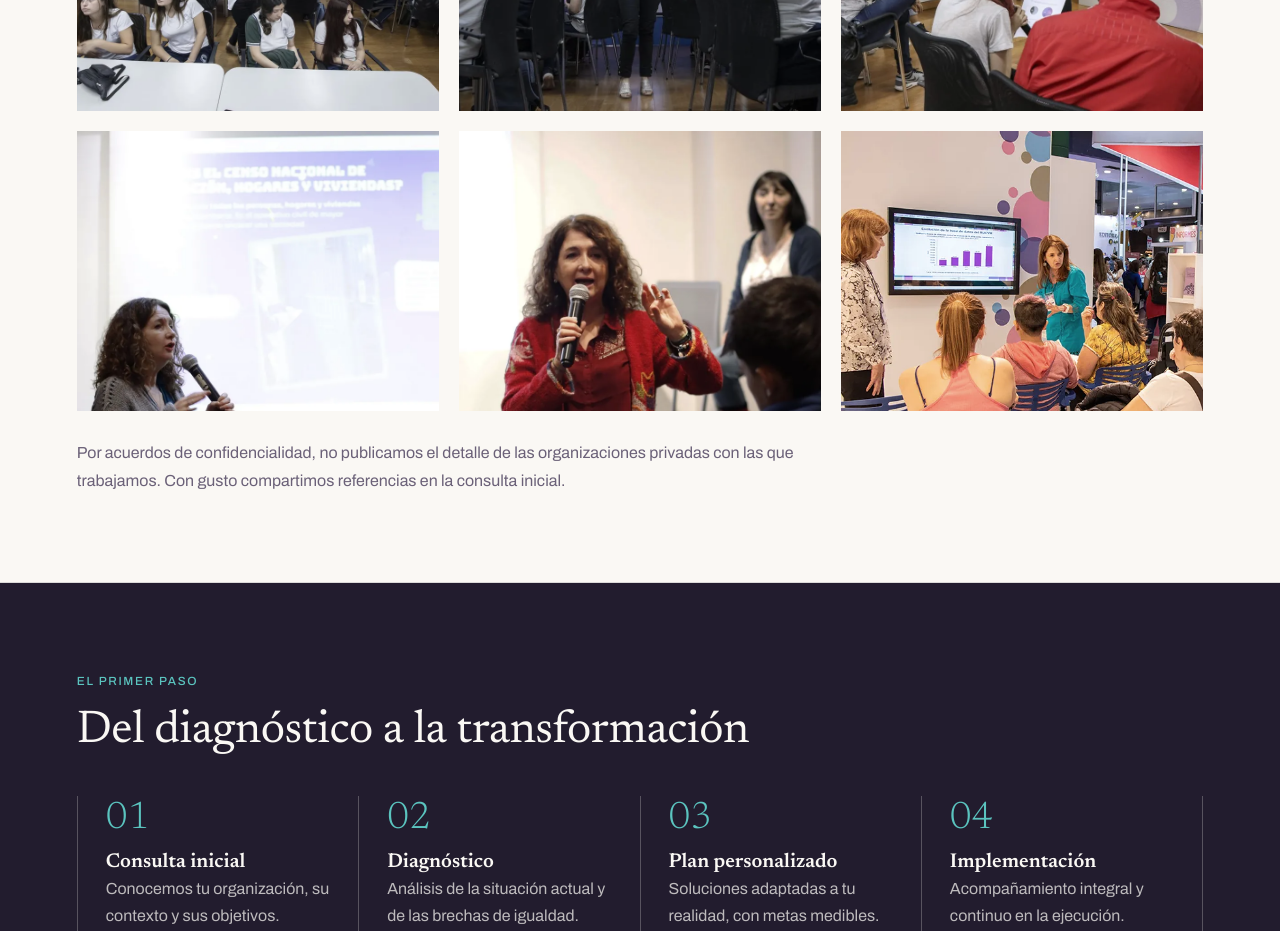
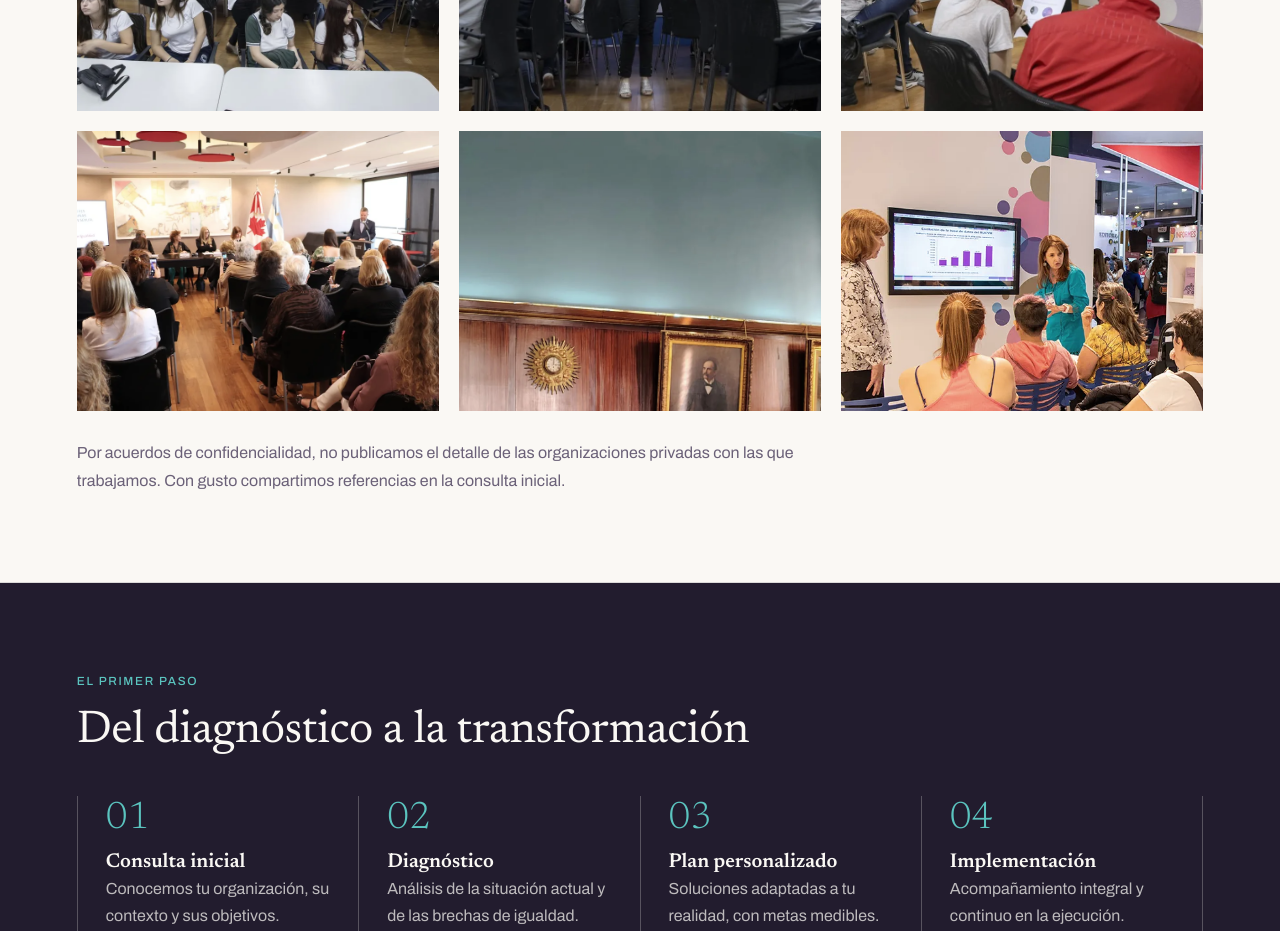
Before and after one commit to dichu23/genigualdad.com, a website: page index.html in a window 1280 px wide. Shown: the part 7660-8591 px from the top of the page. Drawn offline with Linux system fonts and the light colour scheme.

Commit message:
Cambiar dos fotos de la galeria del territorio
Replaced two gallery items with new images and descriptions.

```diff
--- a/index.html
+++ b/index.html
@@ -215,8 +215,8 @@
     <div class="gallery-item"><img src="/img/territorio-fondo.webp" alt="Taller de sensibilización con estudiantes secundarios" width="1000" height="626" loading="lazy" decoding="async"></div>
     <div class="gallery-item"><img src="/img/territorio-baradero.webp" alt="Actividad de censo en el Instituto San José, Baradero" width="900" height="572" loading="lazy" decoding="async"></div>
     <div class="gallery-item"><img src="/img/territorio-indec.webp" alt="Curso para nivel secundario junto al INDEC" width="900" height="632" loading="lazy" decoding="async"></div>
-    <div class="gallery-item"><img src="/img/territorio-amanecer.webp" alt="Jornada de capacitación territorial" width="800" height="1200" loading="lazy" decoding="async"></div>
-    <div class="gallery-item"><img src="/img/territorio-cimdip.webp" alt="Capacitación junto al CIMDIP" width="800" height="1200" loading="lazy" decoding="async"></div>
+    <div class="gallery-item"><img src="/img/territorio-embajada.webp" alt="Presentación en la Embajada de Canadá en Argentina" width="1000" height="667" loading="lazy" decoding="async"></div>
+    <div class="gallery-item"><img src="/img/territorio-facultad.webp" alt="Reunión de trabajo en la facultad" width="800" height="1422" loading="lazy" decoding="async"></div>
     <div class="gallery-item"><img src="/img/genmas-1.webp" alt="Actividad de formación de Gen+ Igualdad" width="555" height="577" loading="lazy" decoding="async"></div>
   </div>
   <p style="margin-top:28px;max-width:760px">Por acuerdos de confidencialidad, no publicamos el detalle de las organizaciones privadas con las que trabajamos. Con gusto compartimos referencias en la consulta inicial.</p>
```
